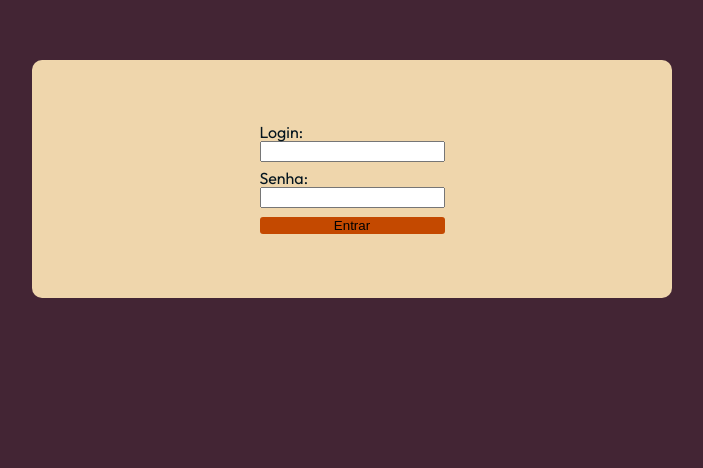
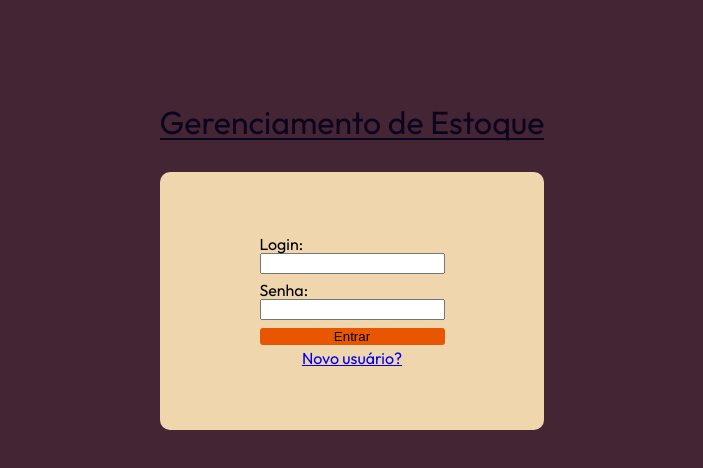
Before and after one commit to ChristianCMM/Gerenciamento-de-estoque, a website: page login.html in a window 1280 px wide. Shown: the part 132-600 px from the top of the page, without its empty margins (288-991 px from the left). Drawn offline with Linux system fonts and the light colour scheme.

Commit message:
adicionado a tela de cadastro de usuario ao projeto

```diff
--- /dev/null
+++ b/css/cadastro_menu/cadastro_menu.css
@@ -0,0 +1,47 @@
+body {
+    height: 100vh;
+    display: flex;
+    justify-content: center;
+    align-items: center;
+    background-color: #432534;
+    flex-direction: column;
+    gap: 2rem;
+}
+
+.titulo {
+    text-align: center;
+    font-size: 2rem;
+    font-family: 'Outfit';
+    border-bottom: solid 2px;
+}
+
+.container {
+    background-color: #efd6ac;
+    display: flex;
+    justify-content: center;
+    align-items: center;
+    width: 40%;
+    border-radius: 10px;
+}
+
+label {
+    display: block;
+    font-family: 'Outfit';
+    color:  #000000;
+    margin-top: 1rem;
+}
+
+.cadastro-usuario__enviar {
+    display: block;
+    margin: 1rem 0;
+    width: 100%;
+    border-radius: 15px;
+    border: none;
+    background-color: #e95601;
+    color: #000000;
+}
+
+.cadastro-usuario__enviar:hover {
+    background-color: #7c2e00;
+    cursor: pointer;
+}
--- a/css/login_menu/tela_login.css
+++ b/css/login_menu/tela_login.css
@@ -1,27 +1,37 @@
 body {
     display: flex;
+    background-color: #432534;
     justify-content: center;
-    padding-top: 15%;
-    background-color: #432534;
+    align-items: center;
+    height: 100vh;
 }
+.container {
+    display: flex;
+    flex-direction: column;
+    gap: 2rem;
+}
+
+.titulo {
+    text-align: center;
+    font-size: 2rem;
+    font-family: 'Outfit';
+    border-bottom: solid 2px;
+    color:  #0c041f;
+}
+
 .login-menu {
     display: flex;
     justify-content: center;
     align-items: center;
-    width: 40%;
     background-color: #efd6ac;
     padding: 4rem;
     border-radius: 10px;
 }
 
-.login-menu__form {
-
-}
-
 .login-menu__label {
     border-radius: 3px;
     font-family: 'Outfit';
-    color:  #04151f;
+    color:  #000000;
 }
 
 .login-menu__input {
@@ -30,7 +40,7 @@ body {
 }
 
 .login-menu__botao {
-    background-color: #c44900;
+    background-color: #e95601;
     width: 100%;
     text-align: center;
     border-radius: 3px;
@@ -38,4 +48,15 @@ body {
 }
 .login-menu__botao:hover {
     cursor: pointer;
+    background-color: #7c2e00;
 }
+a {
+    display: block;
+    font-family: 'Outfit';
+    text-align: center;
+    margin: 0.3rem 0 0 0;
+}
+
+a:hover {
+    color: rgb(98, 0, 255);
+}
--- a/login.html
+++ b/login.html
@@ -1,5 +1,5 @@
 <!DOCTYPE html>
-<html lang="br">
+<html lang="pt-br">
     <head>
         <title>Login</title>
         <meta charset="UTF-8">
@@ -8,14 +8,19 @@
         <link rel="stylesheet" href="/css/login_menu/tela_login.css">
     </head>
     <body>
+        <div class="container">
+            <h1 class="titulo">Gerenciamento de Estoque</h1>
             <!-- parte do login do usuário -->
             <section class="login-menu">
                 <form action="http://localhost:3000/inicio" method="post" class="login-menu__form">
-                <label class="login-menu__label">Login: <input type="text" name="nome" class="login-menu__input"></label>
-                <label class="login-menu__label">Senha: <input type="password" name="senha" class="login-menu__input"></label>
+                    <label class="login-menu__label">Login:</label>
+                    <input type="text" name="nome" class="login-menu__input">
+                    <label class="login-menu__label">Senha:</label>
+                    <input type="password" name="senha" class="login-menu__input">
                     <button type="submit" class="login-menu__botao">Entrar</button>
+                    <a href="http://localhost:3000/cadastro">Novo usuário?</a>
                 </form>
             </section>
-
+        </div>
     </body>
 </html>
--- a/package.json
+++ b/package.json
@@ -13,5 +13,8 @@
     "axios": "^1.9.0",
     "express": "^5.1.0",
     "http-server": "^14.1.1"
+  },
+  "devDependencies": {
+    "nodemon": "^3.1.10"
   }
 }
```
Also changed, not shown: Js/server.js (deleted, +0 -15 lines), cadastro_usuario.html (added, +28 -0 lines), index.html (+2 -1 lines), server/server.js (added, +35 -0 lines), 1 other file. Lines whose indentation alone changed are shown as unchanged.
